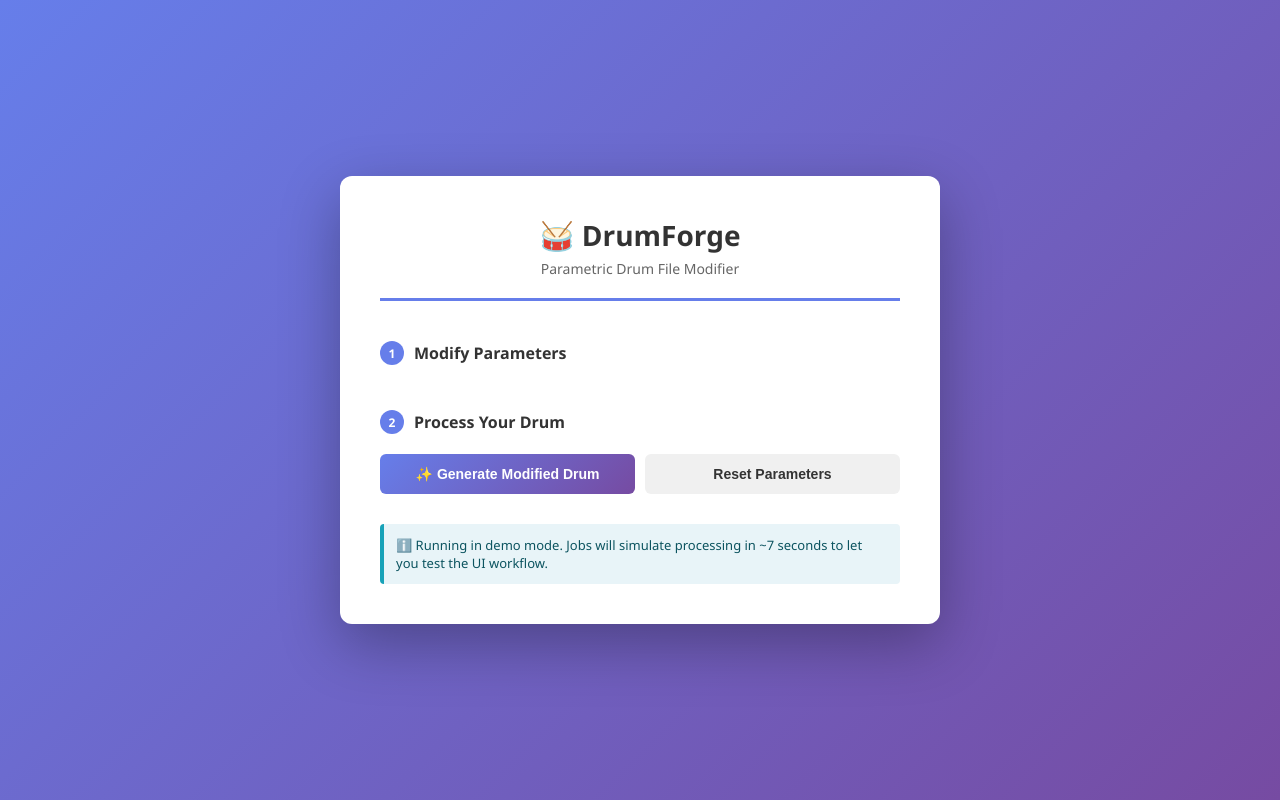
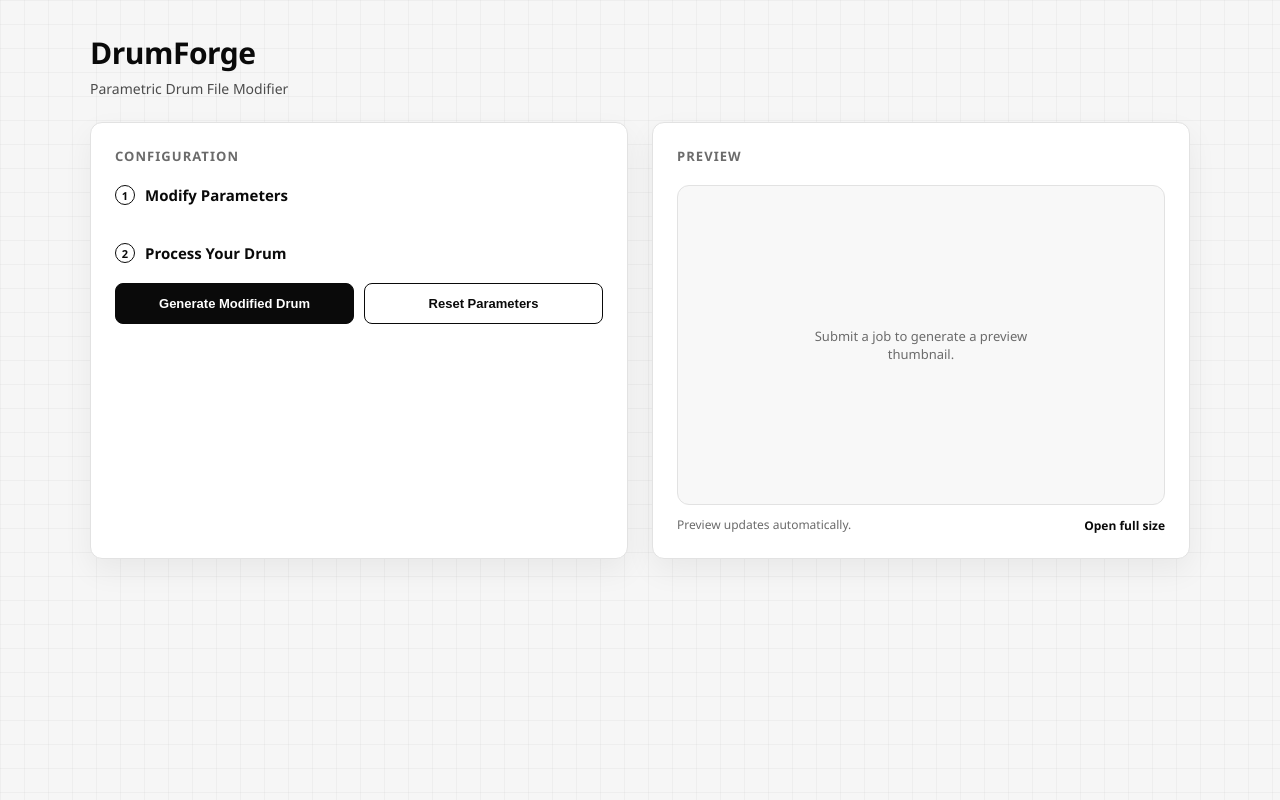
Before and after one commit to Aschachterle/DrumForgeV3, a website: page public/index.html in a window 1280 px wide. Both pictures are taken after a click on the button "Reset Parameters". Drawn offline with Linux system fonts and the light colour scheme; no server answers.

Commit message:
Refine preview UI labels

```diff
--- a/public/index.html
+++ b/public/index.html
@@ -12,67 +12,89 @@
         }
 
         body {
-            font-family: 'Segoe UI', Tahoma, Geneva, Verdana, sans-serif;
-            background: linear-gradient(135deg, #667eea 0%, #764ba2 100%);
+            font-family: "IBM Plex Sans", "Space Grotesk", "Segoe UI", sans-serif;
+            background-color: #f6f6f6;
+            background-image:
+                linear-gradient(rgba(0, 0, 0, 0.03) 1px, transparent 1px),
+                linear-gradient(90deg, rgba(0, 0, 0, 0.03) 1px, transparent 1px);
+            background-size: 24px 24px;
             min-height: 100vh;
-            padding: 20px;
-            display: flex;
-            justify-content: center;
-            align-items: center;
+            padding: 32px;
+            color: #0a0a0a;
         }
 
         .container {
-            background: white;
-            border-radius: 12px;
-            box-shadow: 0 20px 60px rgba(0, 0, 0, 0.3);
-            max-width: 600px;
-            width: 100%;
-            padding: 40px;
+            max-width: 1100px;
+            margin: 0 auto;
         }
 
         .header {
-            text-align: center;
-            margin-bottom: 40px;
-            border-bottom: 3px solid #667eea;
-            padding-bottom: 20px;
+            display: flex;
+            justify-content: space-between;
+            align-items: flex-end;
+            margin-bottom: 24px;
         }
 
         .header h1 {
-            color: #333;
-            margin-bottom: 5px;
-            font-size: 28px;
+            color: #0a0a0a;
+            margin-bottom: 6px;
+            font-size: 30px;
+            letter-spacing: -0.5px;
         }
 
         .header p {
-            color: #666;
+            color: #4c4c4c;
             font-size: 14px;
         }
 
+        .layout {
+            display: grid;
+            grid-template-columns: minmax(320px, 1fr) minmax(320px, 1fr);
+            gap: 24px;
+        }
+
+        .panel {
+            background: #ffffff;
+            border: 1px solid #e2e2e2;
+            border-radius: 12px;
+            padding: 24px;
+            box-shadow: 0 12px 30px rgba(0, 0, 0, 0.06);
+        }
+
+        .panel-header {
+            font-size: 13px;
+            font-weight: 600;
+            text-transform: uppercase;
+            letter-spacing: 0.08em;
+            color: #6b6b6b;
+            margin-bottom: 20px;
+        }
+
         .section {
-            margin-bottom: 30px;
+            margin-bottom: 26px;
         }
 
         .section-title {
-            font-size: 16px;
+            font-size: 15px;
             font-weight: 600;
-            color: #333;
-            margin-bottom: 15px;
+            color: #0a0a0a;
+            margin-bottom: 12px;
             display: flex;
             align-items: center;
             gap: 10px;
         }
 
         .section-icon {
-            width: 24px;
-            height: 24px;
-            background: #667eea;
+            width: 20px;
+            height: 20px;
             border-radius: 50%;
-            display: flex;
+            border: 1px solid #0a0a0a;
+            display: inline-flex;
             align-items: center;
             justify-content: center;
-            color: white;
-            font-size: 12px;
-            font-weight: bold;
+            color: #0a0a0a;
+            font-size: 11px;
+            font-weight: 700;
         }
 
         .upload-area {
@@ -152,31 +174,31 @@
         }
 
         .parameter-group label {
-            font-size: 13px;
-            font-weight: 500;
-            color: #333;
-            margin-bottom: 5px;
+            font-size: 12px;
+            font-weight: 600;
+            color: #1c1c1c;
+            margin-bottom: 6px;
         }
 
         .parameter-group input {
-            padding: 10px;
-            border: 1px solid #ddd;
-            border-radius: 6px;
+            padding: 10px 12px;
+            border: 1px solid #d6d6d6;
+            border-radius: 8px;
             font-size: 13px;
-            font-family: monospace;
-            transition: border-color 0.3s ease;
+            font-family: "IBM Plex Mono", "Menlo", monospace;
+            transition: border-color 0.2s ease;
         }
 
         .parameter-group input:focus {
             outline: none;
-            border-color: #667eea;
-            box-shadow: 0 0 0 3px rgba(102, 126, 234, 0.1);
+            border-color: #0a0a0a;
+            box-shadow: 0 0 0 3px rgba(0, 0, 0, 0.08);
         }
 
         .parameter-note {
             font-size: 11px;
-            color: #999;
-            margin-top: 3px;
+            color: #7a7a7a;
+            margin-top: 4px;
         }
 
         .button-group {
@@ -188,22 +210,18 @@
         button {
             flex: 1;
             padding: 12px 20px;
-            border: none;
-            border-radius: 6px;
-            font-size: 14px;
+            border: 1px solid #0a0a0a;
+            border-radius: 8px;
+            font-size: 13px;
             font-weight: 600;
             cursor: pointer;
-            transition: all 0.3s ease;
-        }
-
-        .btn-submit {
-            background: linear-gradient(135deg, #667eea 0%, #764ba2 100%);
-            color: white;
+            transition: all 0.2s ease;
+            background: #0a0a0a;
+            color: #ffffff;
         }
 
         .btn-submit:hover:not(:disabled) {
-            transform: translateY(-2px);
-            box-shadow: 0 10px 20px rgba(102, 126, 234, 0.3);
+            transform: translateY(-1px);
         }
 
         .btn-submit:disabled {
@@ -212,12 +230,12 @@
         }
 
         .btn-secondary {
-            background: #f0f0f0;
-            color: #333;
+            background: #ffffff;
+            color: #0a0a0a;
         }
 
         .btn-secondary:hover {
-            background: #e0e0e0;
+            background: #f0f0f0;
         }
 
         .status {
@@ -233,21 +251,21 @@
         }
 
         .status.pending {
-            background: #fff3cd;
-            border-left: 4px solid #ffc107;
-            color: #856404;
+            background: #f3f3f3;
+            border-left: 4px solid #0a0a0a;
+            color: #2a2a2a;
         }
 
         .status.success {
-            background: #d4edda;
-            border-left: 4px solid #28a745;
-            color: #155724;
+            background: #f3f3f3;
+            border-left: 4px solid #0a0a0a;
+            color: #1a1a1a;
         }
 
         .status.error {
-            background: #f8d7da;
-            border-left: 4px solid #dc3545;
-            color: #721c24;
+            background: #f3f3f3;
+            border-left: 4px solid #0a0a0a;
+            color: #1a1a1a;
         }
 
         .status-text {
@@ -267,8 +285,8 @@
             display: inline-block;
             width: 14px;
             height: 14px;
-            border: 2px solid rgba(0, 0, 0, 0.1);
-            border-top-color: #667eea;
+            border: 2px solid rgba(0, 0, 0, 0.12);
+            border-top-color: #0a0a0a;
             border-radius: 50%;
             animation: spin 0.8s linear infinite;
             margin-right: 8px;
@@ -293,7 +311,7 @@
 
         .progress-fill {
             height: 100%;
-            background: #667eea;
+            background: #0a0a0a;
             animation: pulse 1.5s ease-in-out infinite;
         }
 
@@ -303,63 +321,89 @@
         }
 
         .info-box {
-            background: #e8f4f8;
-            border-left: 4px solid #17a2b8;
+            background: #f3f3f3;
+            border-left: 4px solid #0a0a0a;
             padding: 12px;
-            border-radius: 4px;
-            font-size: 13px;
-            color: #0c5460;
+            border-radius: 8px;
+            font-size: 12px;
+            color: #2a2a2a;
             margin-top: 15px;
         }
 
-        .preview {
-            margin-top: 15px;
-            background: #f7f7fb;
-            border: 1px solid #e3e3f4;
-            border-radius: 8px;
-            padding: 12px;
+        .preview-frame {
+            background: #f8f8f8;
+            border: 1px solid #e2e2e2;
+            border-radius: 12px;
+            padding: 16px;
+            min-height: 320px;
+            display: flex;
+            align-items: center;
+            justify-content: center;
+            position: relative;
+            overflow: hidden;
         }
 
-        .preview-title {
-            font-size: 13px;
-            font-weight: 600;
-            color: #333;
-            margin-bottom: 8px;
+        .preview-frame img {
+            max-width: 100%;
+            max-height: 420px;
+            border-radius: 8px;
+            border: 1px solid #d6d6d6;
+            display: none;
+            background: #ffffff;
         }
 
-        .preview img {
-            width: 100%;
+        .preview-frame.has-image img {
             display: block;
-            border-radius: 6px;
-            border: 1px solid #ddd;
-            background: #fff;
         }
 
-        .preview-note {
-            font-size: 11px;
-            color: #777;
-            margin-top: 6px;
+        .preview-empty {
+            font-size: 13px;
+            color: #6b6b6b;
+            text-align: center;
+            max-width: 220px;
         }
 
         .preview-actions {
-            margin-top: 10px;
+            margin-top: 12px;
             display: flex;
-            justify-content: flex-end;
+            justify-content: space-between;
+            align-items: flex-start;
+            flex-wrap: wrap;
+            gap: 8px 12px;
+            font-size: 12px;
+            color: #6b6b6b;
+        }
+
+        .preview-actions span {
+            flex: 1 1 220px;
+            line-height: 1.4;
         }
 
         .preview-link {
-            font-size: 12px;
-            color: #667eea;
+            color: #0a0a0a;
             text-decoration: none;
             font-weight: 600;
+            white-space: nowrap;
         }
 
         .preview-link:hover {
             text-decoration: underline;
         }
 
+        @media (max-width: 900px) {
+            .layout {
+                grid-template-columns: 1fr;
+            }
+
+            .header {
+                flex-direction: column;
+                align-items: flex-start;
+                gap: 10px;
+            }
+        }
+
         @media (max-width: 600px) {
-            .container {
+            body {
                 padding: 20px;
             }
 
@@ -376,9 +420,15 @@
 <body>
     <div class="container">
         <div class="header">
-            <h1>🥁 DrumForge</h1>
+            <div>
+                <h1>DrumForge</h1>
                 <p>Parametric Drum File Modifier</p>
             </div>
+        </div>
+
+        <div class="layout">
+            <div class="panel">
+                <div class="panel-header">Configuration</div>
 
                 <!-- Parameters Section -->
                 <div class="section">
@@ -399,7 +449,7 @@
                     </div>
                     <div class="button-group">
                         <button class="btn-submit" id="submitBtn">
-                    ✨ Generate Modified Drum
+                            Generate Modified Drum
                         </button>
                         <button class="btn-secondary" id="resetBtn">Reset Parameters</button>
                     </div>
@@ -416,21 +466,24 @@
                     <div id="statusDetails"></div>
                     <div id="downloadSection" style="display: none; margin-top: 15px;">
                         <button class="btn-submit" id="downloadBtn" style="width: 100%;">
-                    ⬇️ Download Modified Drum File
+                            Download Modified Drum File
                         </button>
-            </div>
-            <div id="previewSection" class="preview" style="display: none;">
-                <div class="preview-title">Preview</div>
-                <img id="previewImage" alt="Modified drum preview">
-                <div class="preview-note">Preview is illustrative and based on submitted parameters.</div>
-                <div class="preview-actions">
-                    <a id="previewLink" class="preview-link" href="#" target="_blank" rel="noopener">View full size</a>
-                </div>
                     </div>
                 </div>
 
-        <div class="info-box">
-            ℹ️ Running in demo mode. Jobs will simulate processing in ~7 seconds to let you test the UI workflow.
+            </div>
+
+            <div class="panel">
+                <div class="panel-header">Preview</div>
+                <div class="preview-frame" id="previewFrame">
+                    <div class="preview-empty" id="previewEmpty">Submit a job to generate a preview thumbnail.</div>
+                    <img id="previewImage" alt="Modified drum preview">
+                </div>
+                <div class="preview-actions">
+                    <span>Preview updates automatically.</span>
+                    <a id="previewLink" class="preview-link" href="#" target="_blank" rel="noopener">Open full size</a>
+                </div>
+            </div>
         </div>
     </div>
 
@@ -460,11 +513,23 @@
             const grid = document.getElementById('parametersGrid');
             grid.innerHTML = '';
 
+            const labelMap = {
+                NumSegments: 'Segment count',
+                ShellThick: 'Shell thickness',
+                ShellHeight: 'Shell height',
+                ShellDiam: 'Shell diameter',
+                LugTopDist: 'Lug offset from top',
+                LugSpacing: 'Lug spacing',
+                LapSizePercent: 'Lap size (%)',
+                LugHoleDiam: 'Lug hole diameter'
+            };
+
             for (const [key, param] of Object.entries(config.parameters)) {
                 const group = document.createElement('div');
                 group.className = 'parameter-group';
+                const label = labelMap[key] || key;
                 group.innerHTML = `
-                    <label for="${key}">${key}</label>
+                    <label for="${key}">${label}</label>
                     <input
                         type="text"
                         id="${key}"
@@ -481,6 +546,19 @@
             const submitBtn = document.getElementById('submitBtn');
             const resetBtn = document.getElementById('resetBtn');
             const downloadBtn = document.getElementById('downloadBtn');
+            const previewImage = document.getElementById('previewImage');
+            const previewFrame = document.getElementById('previewFrame');
+            const previewEmpty = document.getElementById('previewEmpty');
+
+            previewImage.addEventListener('load', () => {
+                previewFrame.classList.add('has-image');
+                previewEmpty.style.display = 'none';
+            });
+
+            previewImage.addEventListener('error', () => {
+                previewFrame.classList.remove('has-image');
+                previewEmpty.style.display = 'block';
+            });
 
             // Submit handling
             submitBtn.addEventListener('click', handleSubmit);
@@ -507,7 +585,8 @@
             const submitBtn = document.getElementById('submitBtn');
             submitBtn.disabled = true;
             document.getElementById('downloadSection').style.display = 'none';
-            document.getElementById('previewSection').style.display = 'none';
+            document.getElementById('previewFrame').classList.remove('has-image');
+            document.getElementById('previewEmpty').textContent = 'Generating preview...';
 
             try {
                 showStatus('Submitting to Autodesk...', 'pending', true);
@@ -559,9 +638,8 @@
                 }
 
                 if (data.status === 'success') {
-                    const demoNote = data.demo ? '<br><small>(Demo mode - no actual Fusion processing)</small>' : '';
                     showStatus(
-                        `✓ Processing complete! Your modified drum parameters have been applied.${demoNote}`,
+                        '✓ Processing complete! Your modified drum parameters have been applied.',
                         'success'
                     );
                     document.getElementById('submitBtn').disabled = false;
@@ -570,7 +648,8 @@
                 } else if (data.status === 'failed' || data.status === 'cancelled') {
                     showStatus(`✗ Job ${data.status}. Please try again.`, 'error');
                     document.getElementById('submitBtn').disabled = false;
-                    document.getElementById('previewSection').style.display = 'none';
+                    document.getElementById('previewFrame').classList.remove('has-image');
+                    document.getElementById('previewEmpty').textContent = 'Preview unavailable.';
                     clearPreviewRefresh();
                 } else {
                     // Still pending - update status message
@@ -595,7 +674,10 @@
             document.getElementById('submitBtn').disabled = false;
             document.getElementById('status').classList.remove('show');
             document.getElementById('downloadSection').style.display = 'none';
-            document.getElementById('previewSection').style.display = 'none';
+            document.getElementById('previewFrame').classList.remove('has-image');
+            document.getElementById('previewEmpty').textContent = 'Submit a job to generate a preview thumbnail.';
+            document.getElementById('previewImage').removeAttribute('src');
+            document.getElementById('previewLink').setAttribute('href', '#');
             clearPreviewRefresh();
             renderParameters();
         }
@@ -608,14 +690,17 @@
         }
 
         function showPreview(jobId) {
-            const previewSection = document.getElementById('previewSection');
             const previewImage = document.getElementById('previewImage');
             const previewLink = document.getElementById('previewLink');
+            const previewFrame = document.getElementById('previewFrame');
+            const previewEmpty = document.getElementById('previewEmpty');
             const baseUrl = `/api/preview/${jobId}`;
 
             previewImage.src = `${baseUrl}?t=${Date.now()}`;
             previewLink.href = `${baseUrl}?full=1`;
-            previewSection.style.display = 'block';
+            previewFrame.classList.remove('has-image');
+            previewEmpty.textContent = 'Loading preview...';
+            previewEmpty.style.display = 'block';
 
             clearPreviewRefresh();
             let refreshCount = 0;
```
Lines whose indentation alone changed are shown as unchanged.
